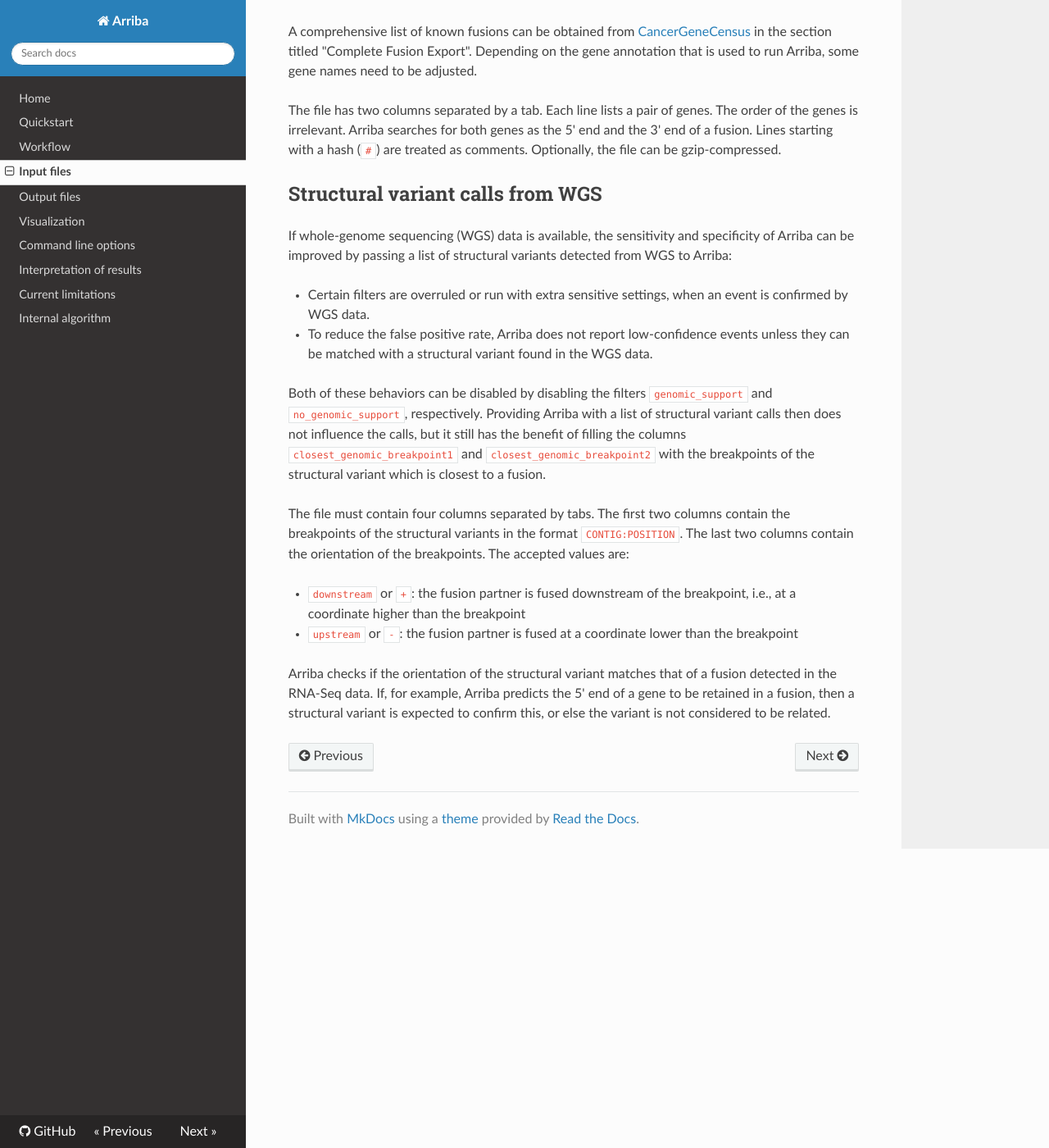
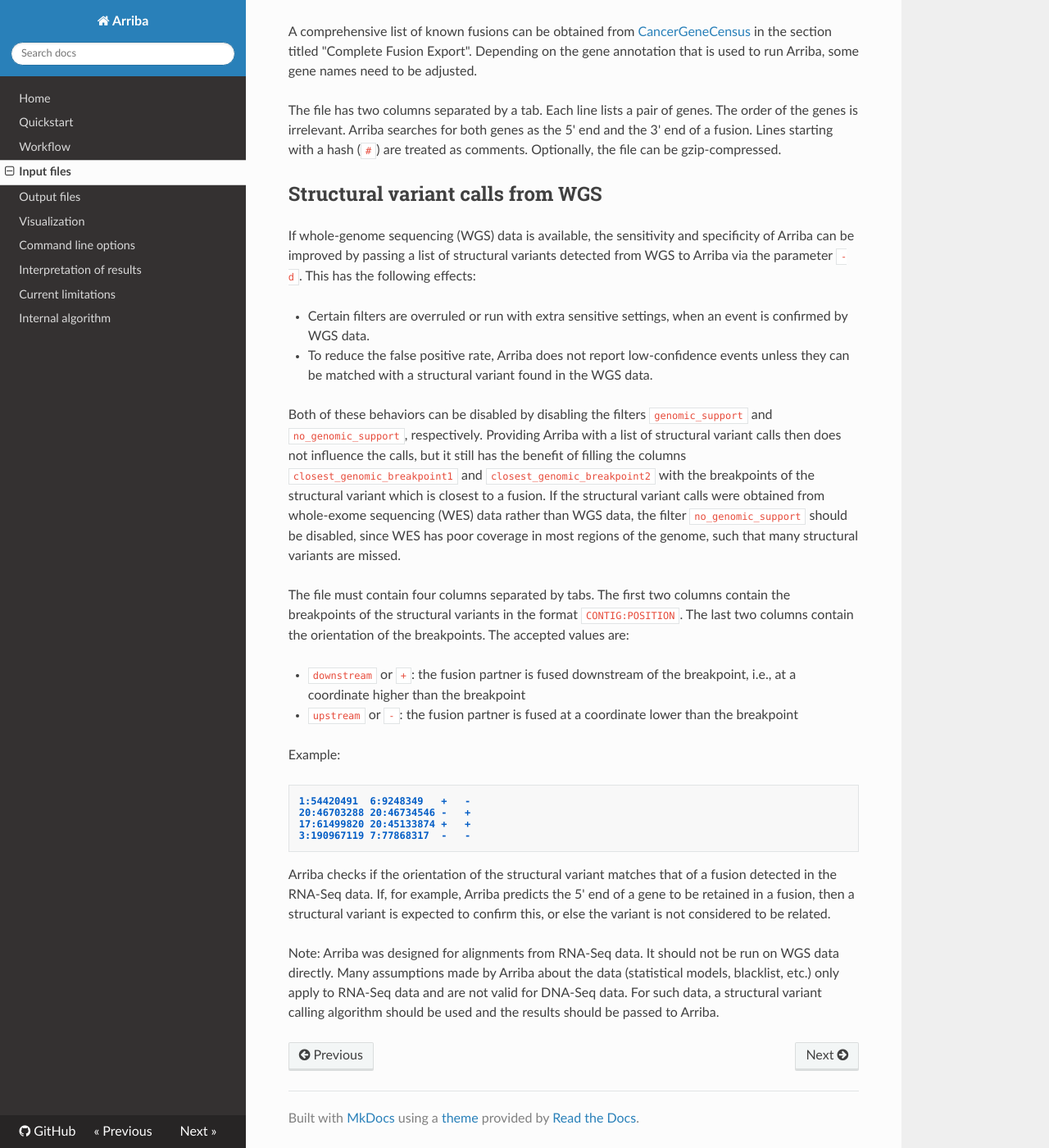
Before and after one commit to suhrig/arriba, an MkDocs documentation site: the page built from documentation/input-files.md, in a window 1280 px wide and 1400 px high, scrolled down 3167 px. Shown: the whole window at 82% size. Built offline with MkDocs 1.6.1, drawn with Linux system fonts in a browser that asks for light colours; nearby versions of some CDN libraries; old or Windows-style settings are respelled for this version of MkDocs.

Commit message:
minor edits of the documentation

````diff
--- a/documentation/input-files.md
+++ b/documentation/input-files.md
@@ -84,13 +84,13 @@ The file has two columns separated by a tab. Each line lists a pair of genes. Th
 Structural variant calls from WGS
 ---------------------------------
 
-If whole-genome sequencing (WGS) data is available, the sensitivity and specificity of Arriba can be improved by passing a list of structural variants detected from WGS to Arriba:
+If whole-genome sequencing (WGS) data is available, the sensitivity and specificity of Arriba can be improved by passing a list of structural variants detected from WGS to Arriba via the parameter `-d`. This has the following effects:
 
 - Certain filters are overruled or run with extra sensitive settings, when an event is confirmed by WGS data.
 
 - To reduce the false positive rate, Arriba does not report low-confidence events unless they can be matched with a structural variant found in the WGS data.
 
-Both of these behaviors can be disabled by disabling the filters `genomic_support` and `no_genomic_support`, respectively. Providing Arriba with a list of structural variant calls then does not influence the calls, but it still has the benefit of filling the columns `closest_genomic_breakpoint1` and `closest_genomic_breakpoint2` with the breakpoints of the structural variant which is closest to a fusion.
+Both of these behaviors can be disabled by disabling the filters `genomic_support` and `no_genomic_support`, respectively. Providing Arriba with a list of structural variant calls then does not influence the calls, but it still has the benefit of filling the columns `closest_genomic_breakpoint1` and `closest_genomic_breakpoint2` with the breakpoints of the structural variant which is closest to a fusion. If the structural variant calls were obtained from whole-exome sequencing (WES) data rather than WGS data, the filter `no_genomic_support` should be disabled, since WES has poor coverage in most regions of the genome, such that many structural variants are missed.
 
 The file must contain four columns separated by tabs. The first two columns contain the breakpoints of the structural variants in the format `CONTIG:POSITION`. The last two columns contain the orientation of the breakpoints. The accepted values are:
 
@@ -98,4 +98,15 @@ The file must contain four columns separated by tabs. The first two columns cont
 
 - `upstream` or `-`: the fusion partner is fused at a coordinate lower than the breakpoint
 
+Example:
+
+```
+1:54420491	6:9248349	+	-
+20:46703288	20:46734546	-	+
+17:61499820	20:45133874	+	+
+3:190967119	7:77868317	-	-
+```
+
 Arriba checks if the orientation of the structural variant matches that of a fusion detected in the RNA-Seq data. If, for example, Arriba predicts the 5' end of a gene to be retained in a fusion, then a structural variant is expected to confirm this, or else the variant is not considered to be related.
+
+Note: Arriba was designed for alignments from RNA-Seq data. It should not be run on WGS data directly. Many assumptions made by Arriba about the data (statistical models, blacklist, etc.) only apply to RNA-Seq data and are not valid for DNA-Seq data. For such data, a structural variant calling algorithm should be used and the results should be passed to Arriba.
````
Also changed, not shown: documentation/index.md (+1 -1 lines), documentation/output-files.md (+1 -1 lines), documentation/visualization.md (+1 -1 lines).
